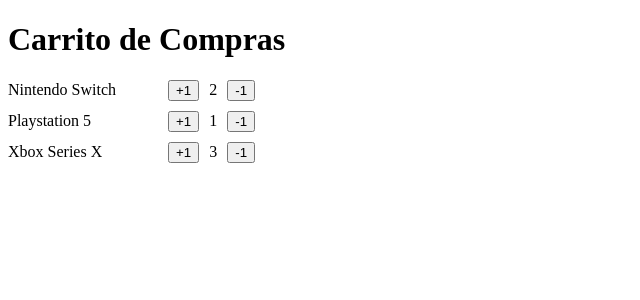
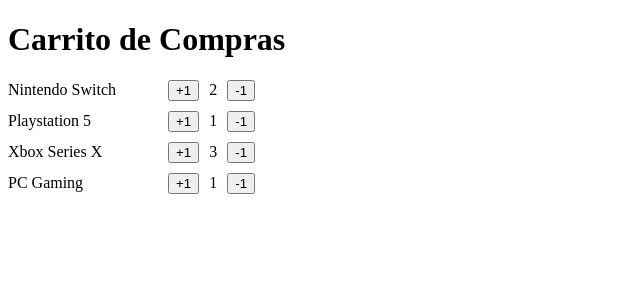
Before and after one commit to AlonsoAM/Primeros-Pasos-TS-React-2025, a React (Vite) app: page / in a window 1280 px wide. Shown: the top 300 px of the page, without its empty margins (0-640 px from the left). Built offline with nearby package versions, Linux system fonts and the light colour scheme.

Commit message:
🛠️ refactor: mapear ítems dinámicamente en `FirstStepsApp`
|- Creada interface `ItemInCart` para tipar los ítems del carrito.
|- Listado de ítems transformado para renderizar dinámicamente con `map`.

```diff
--- a/src/FirstStepsApp.tsx
+++ b/src/FirstStepsApp.tsx
@@ -1,14 +1,26 @@
 // import {MyAwesomeApp} from "./MyAwesomeApp.tsx";
 import {ItemCounter} from "./shopping-car/ItemCounter.tsx";
+
+interface ItemInCart {
+  productName: string
+  quantity: number
+}
+
+const itemsInCart: ItemInCart[] = [
+  {productName: 'Nintendo Switch', quantity: 2},
+  {productName: 'Playstation 5', quantity: 1},
+  {productName: 'Xbox Series X', quantity: 3},
+  {productName: 'PC Gaming', quantity: 1},
+]
 
 export const FirstStepsApp = () => {
   return (
     <>
       {/* <MyAwesomeApp/>*/}
       <h1>Carrito de Compras</h1>
-      <ItemCounter name={'Nintendo Switch'} quantity={2}/>
-      <ItemCounter name={'Playstation 5'} quantity={1}/>
-      <ItemCounter name={'Xbox Series X'} quantity={3}/>
+      {itemsInCart.map(({productName, quantity}) => (
+        <ItemCounter key={productName} name={productName} quantity={quantity}/>
+      ))}
     </>
 
   )
```
